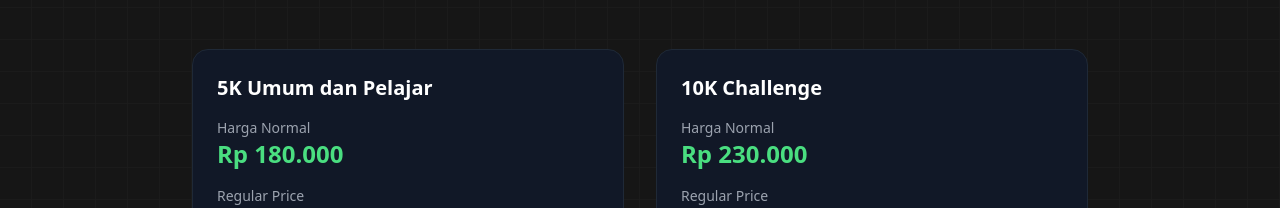
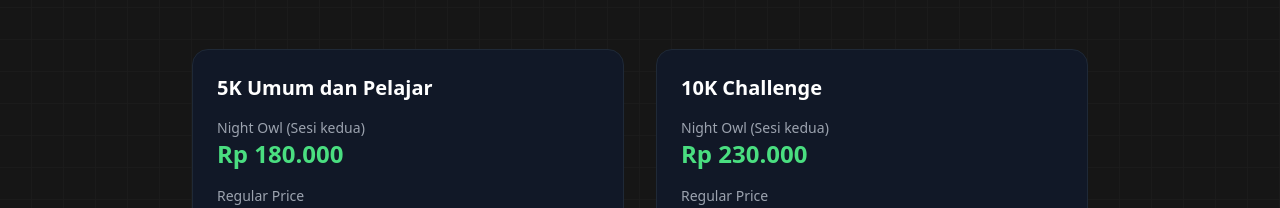
Before and after one commit to codenamekii/sukamaju-fun-run, a Next.js app: page / in a window 1280 px wide. Shown: the part 3065-3273 px from the top of the page. Built offline with nearby package versions, Linux system fonts and the light colour scheme.

Commit message:
minor update

```diff
--- a/app/page.tsx
+++ b/app/page.tsx
@@ -448,7 +448,7 @@ export default function SponsorshipSection() {
                     <h3 className="text-xl font-bold text-white mb-4">{item.category}</h3>
 
                     <div className="mb-4">
-                      <p className="text-gray-400 text-sm">Harga Normal</p>
+                      <p className="text-gray-400 text-sm">Night Owl (Sesi kedua)</p>
                       <p className="text-2xl font-bold text-green-400">{item.NormalPrize}</p>
                     </div>
 
```
